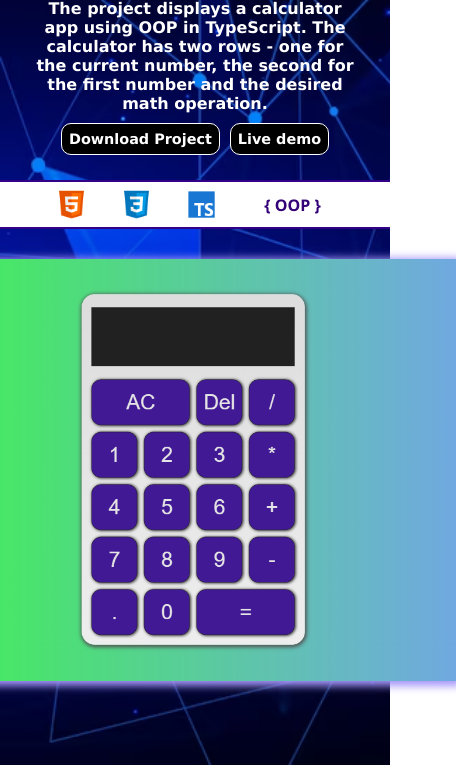
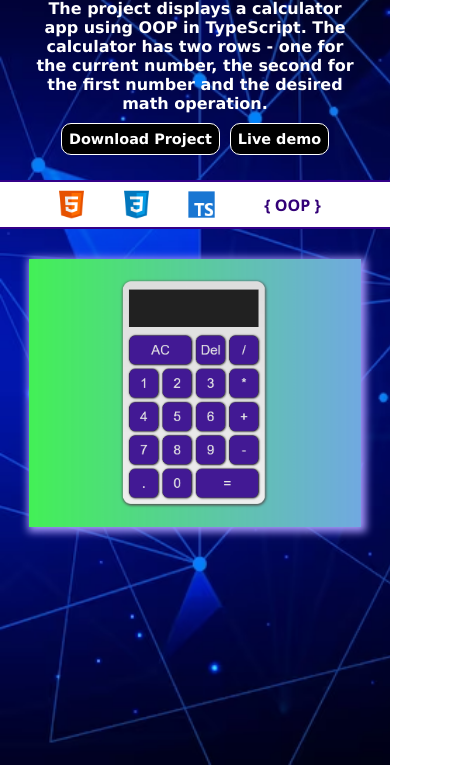
Before and after one commit to Vlady403/JavaScript-module-project---Vlady-Zarankin, a website built with Vite: page project5.html in a window 390 px wide. Shown: the part 79-844 px from the top of the page, 456 px wide, since content can reach past the window. Built offline with nearby package versions, Linux system fonts and the light colour scheme.

Commit message:
Update projects.css

```diff
--- a/projects.css
+++ b/projects.css
@@ -3,9 +3,13 @@
 }
 
 body {
+  background: url("./images/projPageBgc.png");
+  background-size: cover;
+  background-repeat: no-repeat;
   margin: 0;
   padding: 0;
   user-select: none;
+  height: 100vh;
 }
 
 .projPageCont {
@@ -21,9 +25,6 @@ body {
   position: relative;
   width: 100%;
   height: 100%;
-  background: url("./images/projPageBgc.png");
-  background-size: cover;
-  background-repeat: no-repeat;
   color: #fff;
   font-size: 1rem;
   display: flex;
@@ -156,6 +157,11 @@ body {
     width: 85%;
     height: auto;
   }
+
+  #projImg5 {
+    width: 85%;
+    height: auto;
+  }
 }
 
 @media screen and (max-width: 600px) {
@@ -168,3 +174,13 @@ body {
     margin: 10px 15px;
   }
 }
+
+/* @media screen and (max-height: 550px) {
+  .projPageCont .project .projImg,
+  #projImg2,
+  #projImg5 {
+    width: auto;
+    height: 38%;
+    margin-bottom: 20px;
+  }
+} */
```
